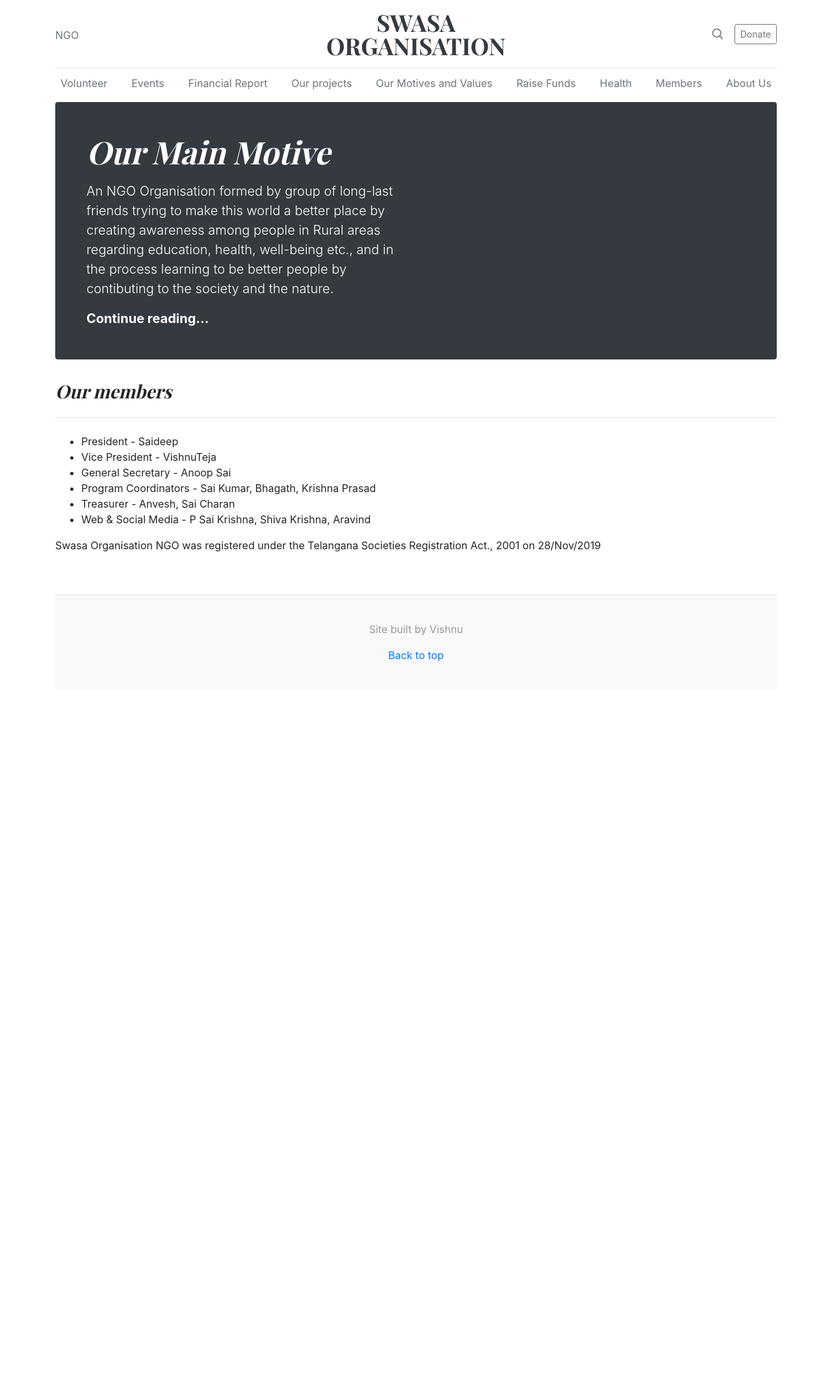
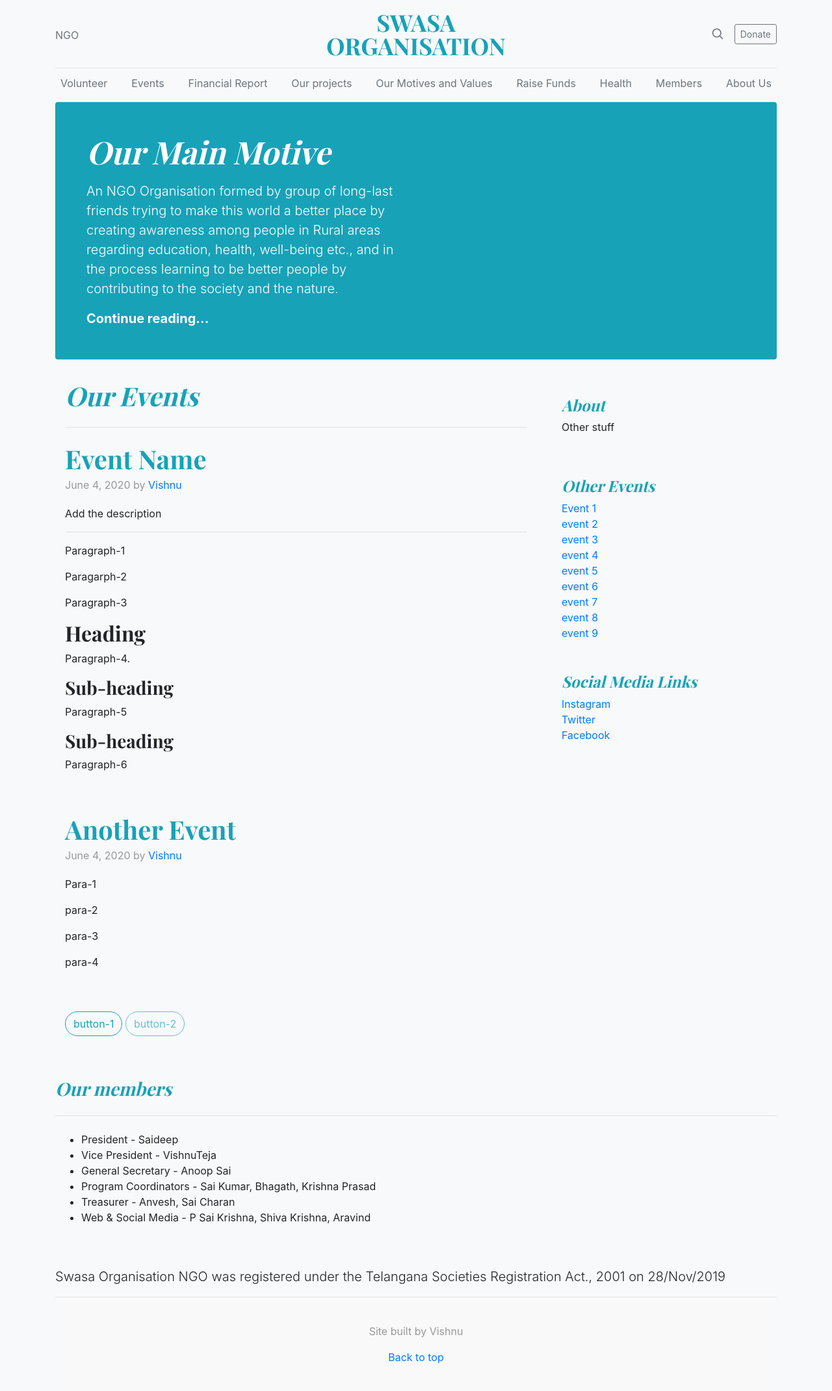
Before and after one commit to vishnutejareddy/snakefly, a Django app: page / in a window 1280 px wide. Shown: the whole page at 65% size. Before the commit the page ends 1018 px from the top, so only its background shows below. Run offline with Django 3.2, Linux system fonts and the light colour scheme; some libraries are stand-ins or nearby versions.

Commit message:
Added links for some, views, urls

```diff
--- a/src/templates/index.html
+++ b/src/templates/index.html
@@ -36,19 +36,28 @@
     <link href="{% static "css/eve.css" %}" rel="stylesheet">
 </head>
 
-<body>
+<body class="bg-light">
     <div class="container">
         {% include 'partials/topbar.html' %}
         {% include 'partials/navbar.html' %}
-        {% include 'partials/body.html' %}
-        {% block content %}
-        {% endblock %}
+        {% if body %}
+            {% include 'partials/body.html' %}
+        {% elif about %}
+            {% include 'partials/about.html' %}
+        {% elif members %}
+            {% include 'partials/members.html' %}
+        {% elif events %}
+            {% include 'partials/events.html' %}
+        {% elif read_more %}
+            {% include 'partials/read/continue.html' %}
+        {% endif %}
 
         {% include 'partials/footer.html' %}
     </div>
     <script src="https://stackpath.bootstrapcdn.com/bootstrap/3.4.1/js/bootstrap.min.js"
         integrity="sha384-aJ21OjlMXNL5UyIl/XNwTMqvzeRMZH2w8c5cRVpzpU8Y5bApTppSuUkhZXN0VxHd"
         crossorigin="anonymous"></script>
+    <script src="{% static "js/app.js" %}"></script>
 
 </body>
 
--- a/src/templates/partials/body.html
+++ b/src/templates/partials/body.html
@@ -1,23 +1,106 @@
-<div class="jumbotron p-4 p-md-5 text-white rounded bg-dark">
+<div class="jumbotron p-4 p-md-5 text-white rounded bg-info">
     <div class="col-md-6 px-0">
         <h1 class="display-4 font-italic">Our Main Motive</h1>
         <p class="lead my-3">An NGO Organisation formed by group of long-last friends trying to make this world a better
-        place by creating awareness among people in Rural areas regarding education, health, well-being etc., and in the
-        process learning to be better people by contibuting to the society and the nature.</p>
-      <p class="lead mb-0"><a href="#" class="text-white font-weight-bold">Continue reading...</a></p>
+            place by creating awareness among people in Rural areas regarding education, health, well-being etc., and in
+            the
+            process learning to be better people by contributing to the society and the nature.</p>
+        <p class="lead mb-0"><a href="/read_more" class="text-white font-weight-bold">Continue reading...</a></p>
     </div>
 </div>
-  <h3 class="pb-4 mb-4 font-italic border-bottom">
+
+<main role="main" class="container">
+    <div class="row">
+        <div class="col-md-8 blog-main">
+            <h1 class="pb-4 mb-4 font-italic border-bottom text-info">
+                Our Events
+            </h1>
+
+            <div class="blog-post">
+                <h2 class="blog-post-title text-info">Event Name</h2>
+                <p class="blog-post-meta">June 4, 2020 by <a href="#">Vishnu</a></p>
+
+                <p>Add the description</p>
+                <hr>
+                <p>Paragraph-1</p>
+                <blockquote>
+                    <p>Paragarph-2</p>
+                </blockquote>
+                <p>Paragraph-3</p>
+                <h2>Heading</h2>
+                <p>Paragraph-4.</p>
+                <h3>Sub-heading</h3>
+                <p>Paragraph-5</p>
+                <!-- <pre><code>Example code block</code></pre> -->
+                <h3>Sub-heading</h3>
+                <p>Paragraph-6
+                </p>
+            </div><!-- /.blog-post -->
+
+            <div class="blog-post">
+                <h2 class="blog-post-title text-info">Another Event</h2>
+                <p class="blog-post-meta">June 4, 2020 by <a href="#">Vishnu</a></p>
+
+                <p>Para-1</p>
+                <blockquote>
+                    <p>para-2</p>
+                </blockquote>
+                <p>para-3</p>
+                <p>para-4</p>
+            </div><!-- /.blog-post -->
+
+            <nav class="blog-pagination">
+                <a class="btn btn-outline-info" href="#">button-1</a>
+                <a class="btn btn-outline-info disabled" href="#" tabindex="-1" aria-disabled="true">button-2</a>
+            </nav>
+
+        </div><!-- /.blog-main -->
+
+        <aside class="col-md-4 blog-sidebar">
+            <div class="p-4 mb-3 bg-light rounded">
+                <h4 class="font-italic text-info">About</h4>
+                <p class="mb-0">Other stuff</p>
+            </div>
+
+            <div class="p-4">
+                <h4 class="font-italic text-info">Other Events</h4>
+                <ol class="list-unstyled mb-0">
+                    <li><a href="#">Event 1</a></li>
+                    <li><a href="#">event 2</a></li>
+                    <li><a href="#">event 3</a></li>
+                    <li><a href="#">event 4</a></li>
+                    <li><a href="#">event 5</a></li>
+                    <li><a href="#">event 6</a></li>
+                    <li><a href="#">event 7</a></li>
+                    <li><a href="#">event 8</a></li>
+                    <li><a href="#">event 9</a></li>
+                </ol>
+            </div>
+
+            <div class="p-4">
+                <h4 class="font-italic text-info">Social Media Links</h4>
+                <ol class="list-unstyled">
+                    <li><a href="#">Instagram</a></li>
+                    <li><a href="#">Twitter</a></li>
+                    <li><a href="#">Facebook</a></li>
+                </ol>
+            </div>
+        </aside><!-- /.blog-sidebar -->
+
+    </div><!-- /.row -->
+
+</main><!-- /.container -->
+
+<h3 class="pb-4 mb-4 font-italic border-bottom text-info">
         Our members
     </h3>
     <div class="blog-post">
         <ul>
             <li>President - Saideep</li>
-      <li>Vice President -  VishnuTeja</li>
+            <li>Vice President - VishnuTeja</li>
             <li>General Secretary - Anoop Sai</li>
             <li>Program Coordinators - Sai Kumar, Bhagath, Krishna Prasad</li>
             <li>Treasurer - Anvesh, Sai Charan</li>
             <li>Web & Social Media - P Sai Krishna, Shiva Krishna, Aravind</li>
         </ul>
-    <p>Swasa Organisation NGO was registered under the Telangana Societies Registration Act., 2001 on 28/Nov/2019</p>
     </div>
--- a/src/templates/partials/footer.html
+++ b/src/templates/partials/footer.html
@@ -1,3 +1,6 @@
+<div>
+    <p class="lead">Swasa Organisation NGO was registered under the Telangana Societies Registration Act., 2001 on 28/Nov/2019</p>
+</div>
 <footer class="blog-footer">
     <p>Site built by Vishnu</p>
     <p>
--- a/src/templates/partials/navbar.html
+++ b/src/templates/partials/navbar.html
@@ -1,13 +1,13 @@
 <div class="nav-scroller py-1 mb-2">
     <nav class="nav d-flex justify-content-between">
       <a class="p-2 text-muted" href="#">Volunteer</a>
-      <a class="p-2 text-muted" href="#">Events</a>
+      <a class="p-2 text-muted" href="/events">Events</a>
       <a class="p-2 text-muted" href="#">Financial Report</a>
       <a class="p-2 text-muted" href="#">Our projects</a>
       <a class="p-2 text-muted" href="#">Our Motives and Values</a>
       <a class="p-2 text-muted" href="#">Raise Funds</a>
       <a class="p-2 text-muted" href="#">Health</a>
-      <a class="p-2 text-muted" href="#">Members</a>
-      <a class="p-2 text-muted" href="#">About Us</a>
+      <a class="p-2 text-muted" href="/members">Members</a>
+      <a class="p-2 text-muted" href="/read_more">About Us</a>
     </nav>
   </div>
--- a/src/templates/partials/topbar.html
+++ b/src/templates/partials/topbar.html
@@ -4,7 +4,7 @@
         <a class="text-muted" href="#">NGO</a>
       </div>
       <div class="col-4 text-center">
-        <a class="blog-header-logo text-dark" href="#">SWASA ORGANISATION</a>
+        <a class="blog-header-logo text-info" href="/">SWASA ORGANISATION</a>
       </div>
       <div class="col-4 d-flex justify-content-end align-items-center">
         <a class="text-muted" href="#" aria-label="Search">
--- a/src/urls.py
+++ b/src/urls.py
@@ -3,5 +3,9 @@
 from . import views
 
 urlpatterns = [
-    path('', views.index, name='index')
+    path('', views.index, name='index'),
+    path('about/', views.about, name='about'),
+    path('members/', views.members, name='members'),
+    path('events/', views.events, name='events'),
+    path('read_more/', views.read_more, name='read_more')
 ]
--- a/src/views.py
+++ b/src/views.py
@@ -2,4 +2,16 @@
 
 # Create your views here.
 def index(request):
-    return render(request, 'index.html')
+    return render(request, 'index.html', {'body': True})
+
+def about(request):
+    return render(request, 'index.html', {'about': True})
+
+def members(request):
+    return render(request, 'index.html', {'members': True})
+
+def events(request):
+    return render(request, 'index.html', {'events': True})
+
+def read_more(request):
+    return render(request, 'index.html', {'read_more': True})
```
Also changed, not shown: src/templates/partials/about.html (added, +9 -0 lines), src/templates/partials/events.html (added, +81 -0 lines), src/templates/partials/members.html (added, +13 -0 lines), src/templates/partials/read/continue.html (added, +12 -0 lines), src/static/js/app.js (added). Lines whose indentation alone changed are shown as unchanged.
